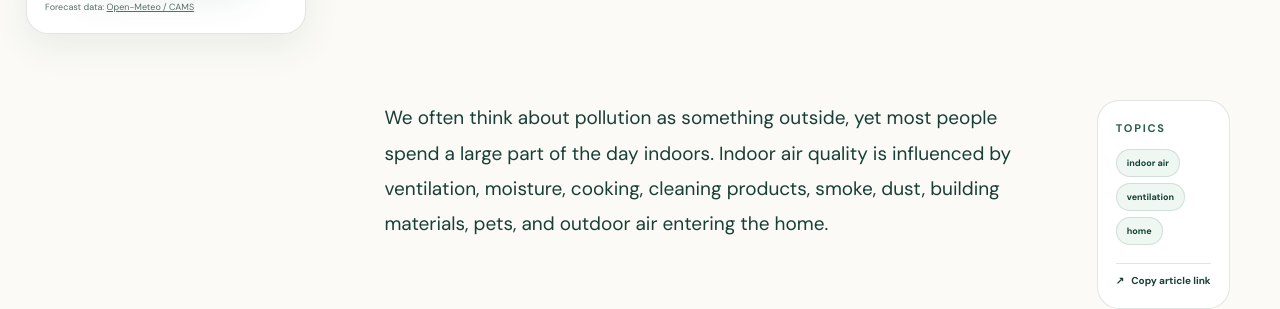
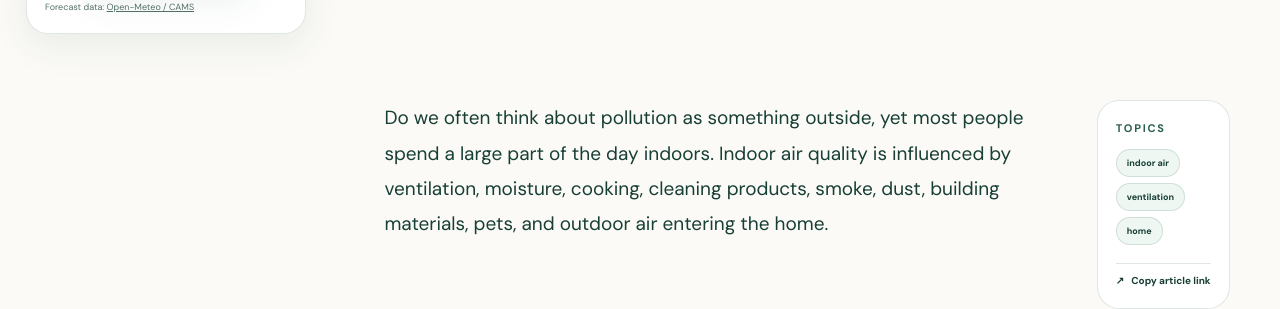
Before and after one commit to abdullah-bin-khurram/blogs, a Jekyll site: the page built from _posts/2026-07-14-understanding-indoor-air-quality.md, in a window 1280 px wide and 900 px high, scrolled down 621 px. Shown: the part 155-464 px from the top of the window. Built offline with Jekyll 4.4.1, drawn with Linux system fonts in a browser that asks for light colours; some web fonts are replaced.

```diff
--- a/_posts/2026-07-14-understanding-indoor-air-quality.md
+++ b/_posts/2026-07-14-understanding-indoor-air-quality.md
@@ -1,9 +1,11 @@
 ---
 layout: post
-title: "Understanding Indoor Air Quality Without the Overwhelm"
-title_ur: "گھر کے اندر فضائی معیار کو آسان انداز میں سمجھنا"
-description: "A room-by-room way to think about ventilation, moisture, smoke, dust, and the air you breathe at home."
-description_ur: "ہوا کی آمدورفت، نمی، دھویں، گرد اور گھر میں سانس لی جانے والی ہوا کو کمرہ بہ کمرہ سمجھنے کا طریقہ۔"
+title: Understanding Indoor Air Quality Without the Overwhelm
+title_ur: گھر کے اندر فضائی معیار کو آسان انداز میں سمجھنا
+description: A room-by-room way to think about ventilation, moisture, smoke,
+  dust, and the air you breathe at home.
+description_ur: ہوا کی آمدورفت، نمی، دھویں، گرد اور گھر میں سانس لی جانے والی
+  ہوا کو کمرہ بہ کمرہ سمجھنے کا طریقہ۔
 date: 2026-07-14 08:15:00 +0500
 author: Abdullah Bin Khurram
 author_ur: عبداللہ بن خرم
@@ -19,39 +21,56 @@ tags_ur:
 read_time: 8
 featured: false
 published: true
-body_ur: |
-  ہم اکثر آلودگی کو باہر کی چیز سمجھتے ہیں، حالانکہ زیادہ تر لوگ دن کا بڑا حصہ عمارتوں کے اندر گزارتے ہیں۔ گھر کے اندر فضائی معیار ہوا کی آمدورفت، نمی، کھانا پکانے، صفائی کی مصنوعات، دھویں، گرد، تعمیراتی مواد، پالتو جانوروں اور باہر کی ہوا کے داخل ہونے سے متاثر ہوتا ہے۔
+body_ur: >
+  ہم اکثر آلودگی کو باہر کی چیز سمجھتے ہیں، حالانکہ زیادہ تر لوگ دن کا بڑا حصہ
+  عمارتوں کے اندر گزارتے ہیں۔ گھر کے اندر فضائی معیار ہوا کی آمدورفت، نمی، کھانا
+  پکانے، صفائی کی مصنوعات، دھویں، گرد، تعمیراتی مواد، پالتو جانوروں اور باہر کی
+  ہوا کے داخل ہونے سے متاثر ہوتا ہے۔
+
 
   ## آلات سے پہلے ذرائع پر توجہ دیں
 
+
   بعض حالات میں ایئر پیوریفائر مفید ہو سکتے ہیں، لیکن ابتدائی سوالات عموماً زیادہ سادہ ہوتے ہیں:
 
+
   - کیا کوئی چیز دھواں، گرد، بخارات یا اضافی نمی پیدا کر رہی ہے؟
+
   - کیا اس ذریعے کو ہٹایا، کم، مرمت یا منتقل کیا جا سکتا ہے؟
+
   - کیا تازہ ہوا مناسب طور پر اندر اور باسی ہوا باہر جا رہی ہے؟
+
 
   کسی ذریعے کو قابو کرنا اکثر اس کے پھیلنے کے بعد ہر چیز کو فلٹر کرنے سے زیادہ مؤثر ہوتا ہے۔
 
+
   ## باورچی خانہ
+
 
   کھانا پکانے سے ذرات، بھاپ، بو اور احتراقی گیسیں پیدا ہو سکتی ہیں۔ دستیاب ہونے پر باہر ہوا نکالنے والا ایگزاسٹ استعمال کریں، مناسب کھڑکی کھولیں، اور ایندھن استعمال کرنے والے آلات کی دیکھ بھال کریں۔ کھانا جلنے یا تیل سے دھواں اٹھنے سے بچائیں۔
 
+
   ## سونے اور رہنے کی جگہیں
+
 
   نرم فرنیچر، سطحوں، فلٹرز اور بھری ہوئی جگہوں میں گرد جمع ہوتی ہے۔ حقیقت پسندانہ صفائی کا معمول، دھلنے کے قابل بستر اور نظر آنے والی نمی پر توجہ آرام بہتر بنا سکتی ہے۔ تیز خوشبو والے اسپرے بعض افراد کو پریشان کر سکتے ہیں، چاہے وہ کمرہ “صاف” محسوس کرائیں۔
 
+
   ## غسل خانے اور نم جگہیں
+
 
   مسلسل بھاپ اور نمی پھپھوندی کی افزائش میں مدد دے سکتی ہے۔ نہانے کے دوران اور بعد میں وینٹی لیشن استعمال کریں، رساؤ درست کریں، گیلی چیزیں خشک کریں اور بار بار نمی ہونے کی وجہ تلاش کریں۔
 
+
   ## باہر کے حالات کے مطابق ہوا کی آمدورفت رکھیں
+
 
   کھڑکیاں کھولنا تب مفید ہے جب باہر کی ہوا مناسب ہو۔ شدید آلودگی، دھویں، گرد کے طوفان یا انتہائی موسم میں کچھ وقت کے لیے باہر کی ہوا محدود کرنا اور دیگر طریقے استعمال کرنا بہتر ہو سکتا ہے۔
 
+
   صحت مند اندرونی ماحول کے لیے کامل ہوا کا تعاقب ضروری نہیں۔ پہلے واضح ذرائع، مفید وینٹی لیشن، نمی پر قابو اور باقاعدہ دیکھ بھال پر توجہ دیں۔
 ---
-
-We often think about pollution as something outside, yet most people
+Do we often think about pollution as something outside, yet most people
 spend a large part of the day indoors. Indoor air quality is influenced
 by ventilation, moisture, cooking, cleaning products, smoke, dust,
 building materials, pets, and outdoor air entering the home.
@@ -63,9 +82,9 @@ building materials, pets, and outdoor air entering the home.
 Air purifiers can be useful in certain situations, but the first
 questions are usually simpler:
 
-- Is something producing smoke, dust, fumes, or excess moisture?
-- Can that source be removed, reduced, repaired, or moved?
-- Is fresh air entering and stale air leaving appropriately?
+* Is something producing smoke, dust, fumes, or excess moisture?
+* Can that source be removed, reduced, repaired, or moved?
+* Is fresh air entering and stale air leaving appropriately?
 
 Controlling a source is often more effective than trying to filter
 everything after it spreads.
```
